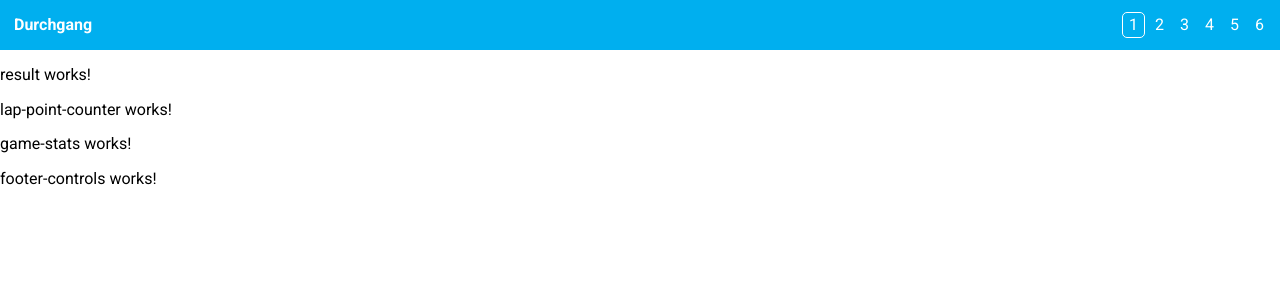
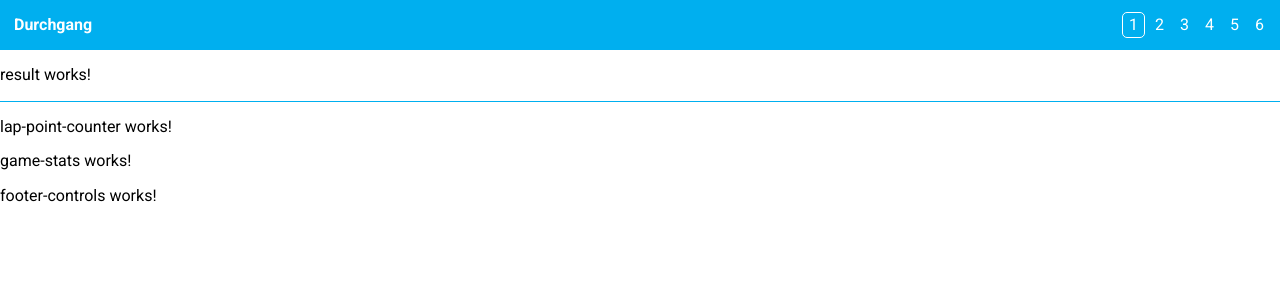
Before and after one commit to sideshow-systems/pointtracker, an Angular app: page /pt in a window 1280 px wide. Shown: the top 300 px of the page. Built offline with nearby package versions, Linux system fonts and the light colour scheme.

Commit message:
added spacer line

```diff
--- /dev/null
+++ b/src/app/modules/pointtracker/components/spacer-line/spacer-line.component.html
@@ -0,0 +1 @@
+<hr class="spacer-line" />
--- /dev/null
+++ b/src/app/modules/pointtracker/components/spacer-line/spacer-line.component.scss
@@ -0,0 +1,10 @@
+@import '../../../../../assets/styles/styles';
+
+:host {
+	hr.spacer-line {
+		border: none;
+		border-top: 1px solid $primary;
+		margin: 0px;
+		margin-top: 12px;
+	}
+}
--- a/src/app/modules/pointtracker/containers/dashboard-page/dashboard-page.component.html
+++ b/src/app/modules/pointtracker/containers/dashboard-page/dashboard-page.component.html
@@ -1,6 +1,7 @@
 <div class="dashboard-page-wrapper">
 	<pt-lap-status></pt-lap-status>
 	<pt-result></pt-result>
+	<pt-spacer-line></pt-spacer-line>
 	<pt-lap-point-counter></pt-lap-point-counter>
 	<pt-game-stats></pt-game-stats>
 	<pt-footer-controls></pt-footer-controls>
--- a/src/app/modules/pointtracker/pointtracker.module.ts
+++ b/src/app/modules/pointtracker/pointtracker.module.ts
@@ -8,6 +8,7 @@ import { LapPointCounterComponent } from './containers/lap-point-counter/lap-poi
 import { GameStatsComponent } from './containers/game-stats/game-stats.component';
 import { FooterControlsComponent } from './containers/footer-controls/footer-controls.component';
 import { LapIndicatorComponent } from './components/lap-indicator/lap-indicator.component';
+import { SpacerLineComponent } from './components/spacer-line/spacer-line.component';
 
 @NgModule({
 	declarations: [
@@ -17,7 +18,8 @@ import { LapIndicatorComponent } from './components/lap-indicator/lap-indicator.
 		LapPointCounterComponent,
 		GameStatsComponent,
 		FooterControlsComponent,
-		LapIndicatorComponent
+		LapIndicatorComponent,
+		SpacerLineComponent
 	],
 	imports: [
 		CommonModule,
```
Also changed, not shown: src/app/modules/pointtracker/components/spacer-line/spacer-line.component.ts (added, +10 -0 lines).
